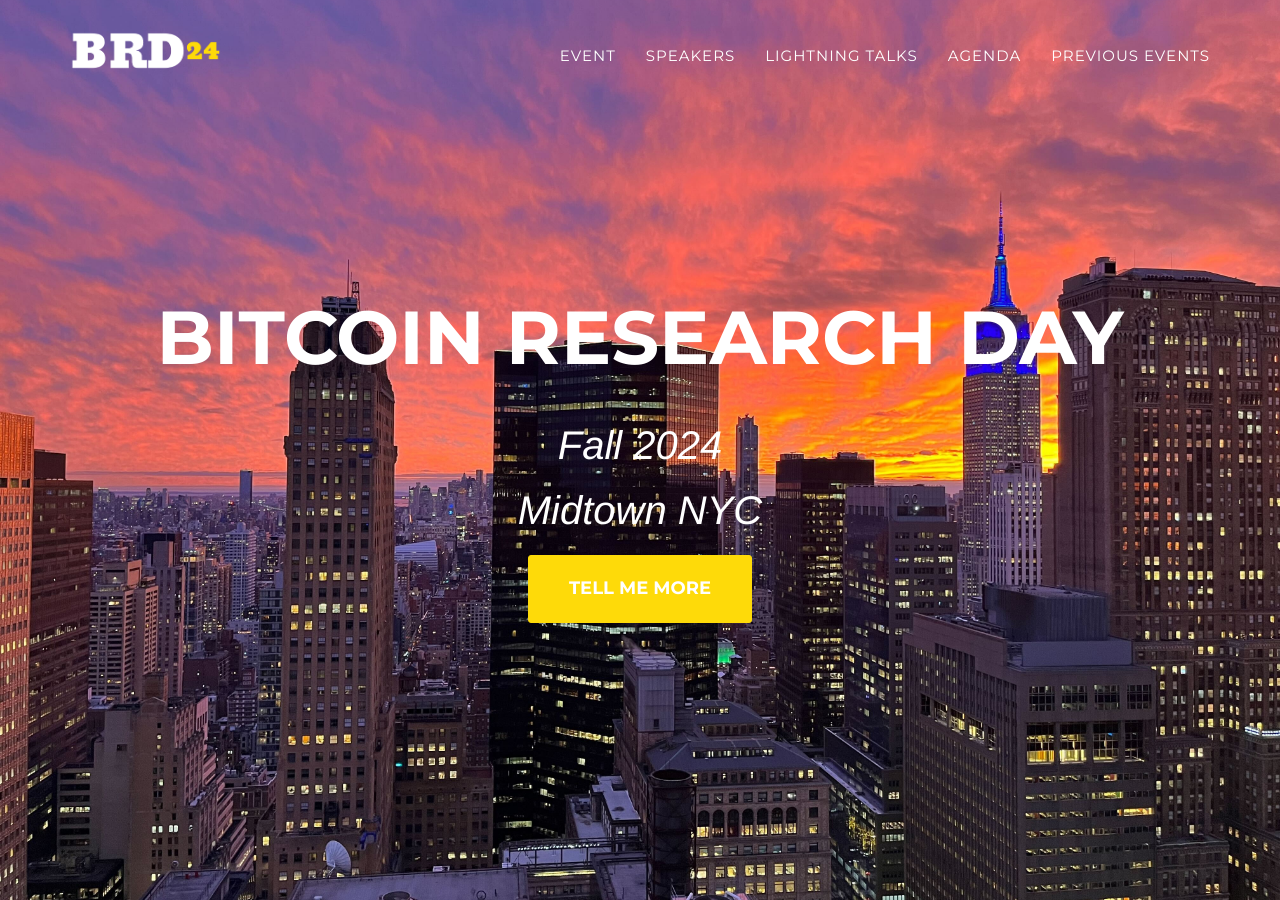
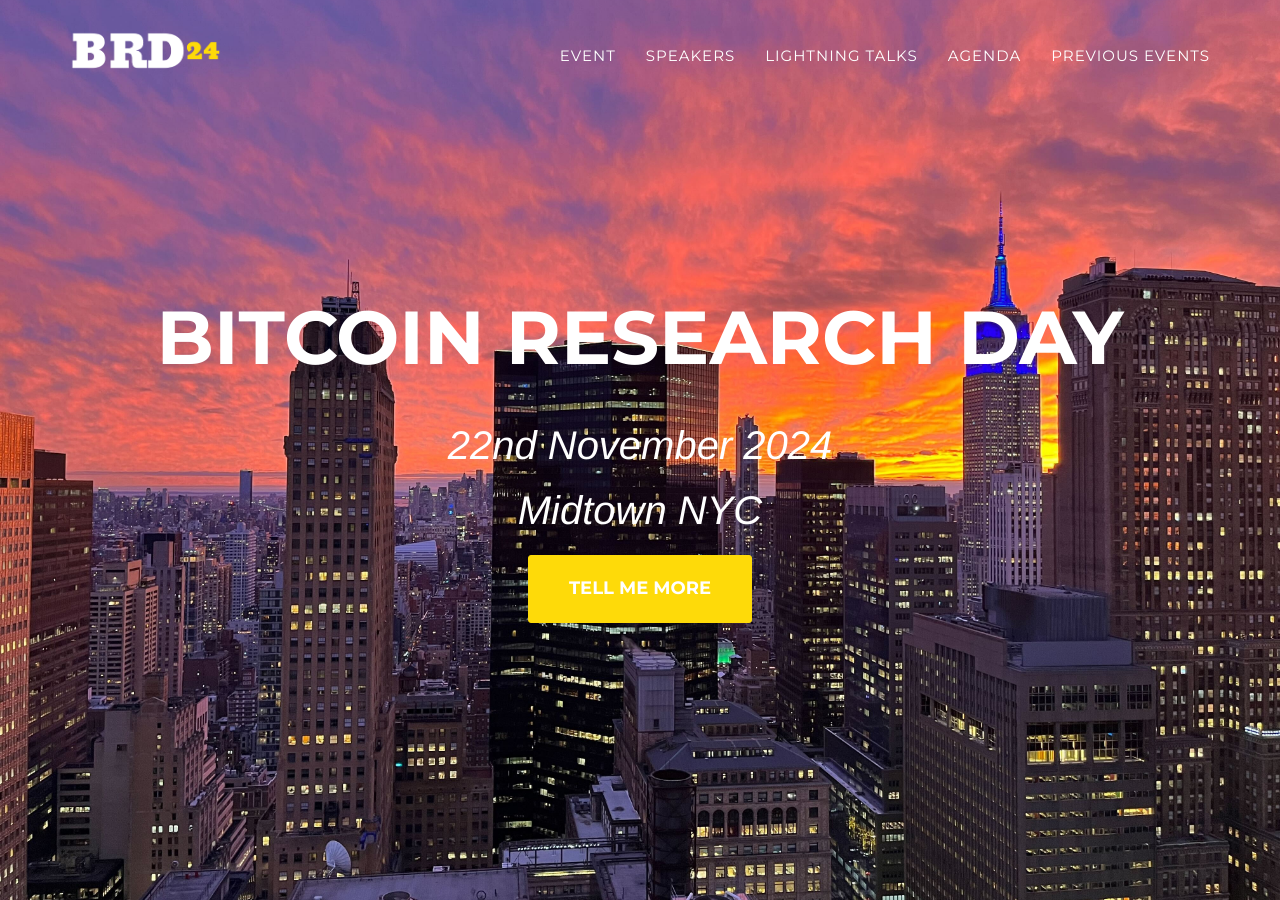
Before and after one commit to chaincodelabs/brd-website, a Jekyll site: the page built from index.html, in a window 1280 px wide and 900 px high. Built offline with Jekyll 4.4.1, drawn with Linux system fonts in a browser that asks for light colours; some web fonts are replaced.

Commit message:
Update event dates and registration forms

```diff
--- a/_includes/data/event.html
+++ b/_includes/data/event.html
@@ -15,7 +15,7 @@
             <br>
             <div class="row">
                 <div class="col-lg-12 text-center">
-                    <a href="https://forms.gle/uzzpeNThWCEJUNf26" class="page-scroll btn btn-xl" target="_blank">Sign-up here</a>
+                    <a href="https://forms.gle/LjZuGXzgGEQ9UDG68" class="page-scroll btn btn-xl" target="_blank">Sign-up here</a>
                 </div>
             </div>
         </div>
--- a/_includes/data/lightning-talks.html
+++ b/_includes/data/lightning-talks.html
@@ -8,7 +8,7 @@
             </div>
             <div class="row text-center">
                 <h3 class="section-subheading text-muted">Are you interested in giving a lightning talk (5 min max) about ongoing research?</h3>
-                <a href="https://forms.gle/59t3BckyercMSehy8" target="_blank" class="btn btn-xl">Sign-up for a talk</a>
+                <a href="https://forms.gle/u2c1TK2nKyzHENrD9" target="_blank" class="btn btn-xl">Sign-up for a talk</a>
             </div>
         </div>
     </section>
--- a/_layouts/home.html
+++ b/_layouts/home.html
@@ -13,7 +13,7 @@
         <div id="home" class="container">
             <div class="event-text">
                 <div class="event-heading">Bitcoin Research Day</div>
-                <div class="event-lead-in">Fall 2024</div>
+                <div class="event-lead-in">22nd November 2024</div>
                 <div class="event-lead-in">Midtown NYC</div>
                 <a href="#event" class="page-scroll btn btn-xl">Tell Me More</a>
             </div>
```
